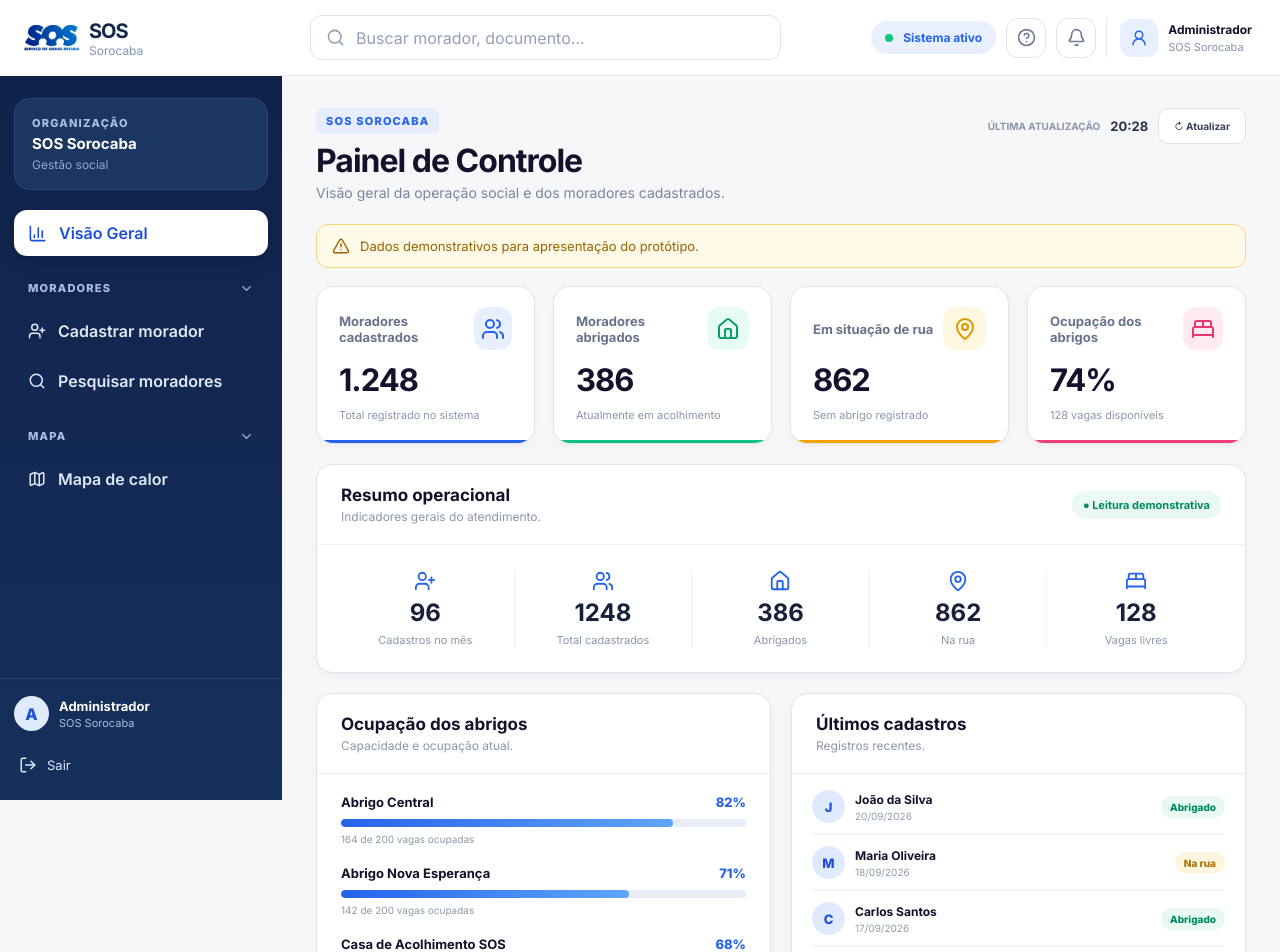
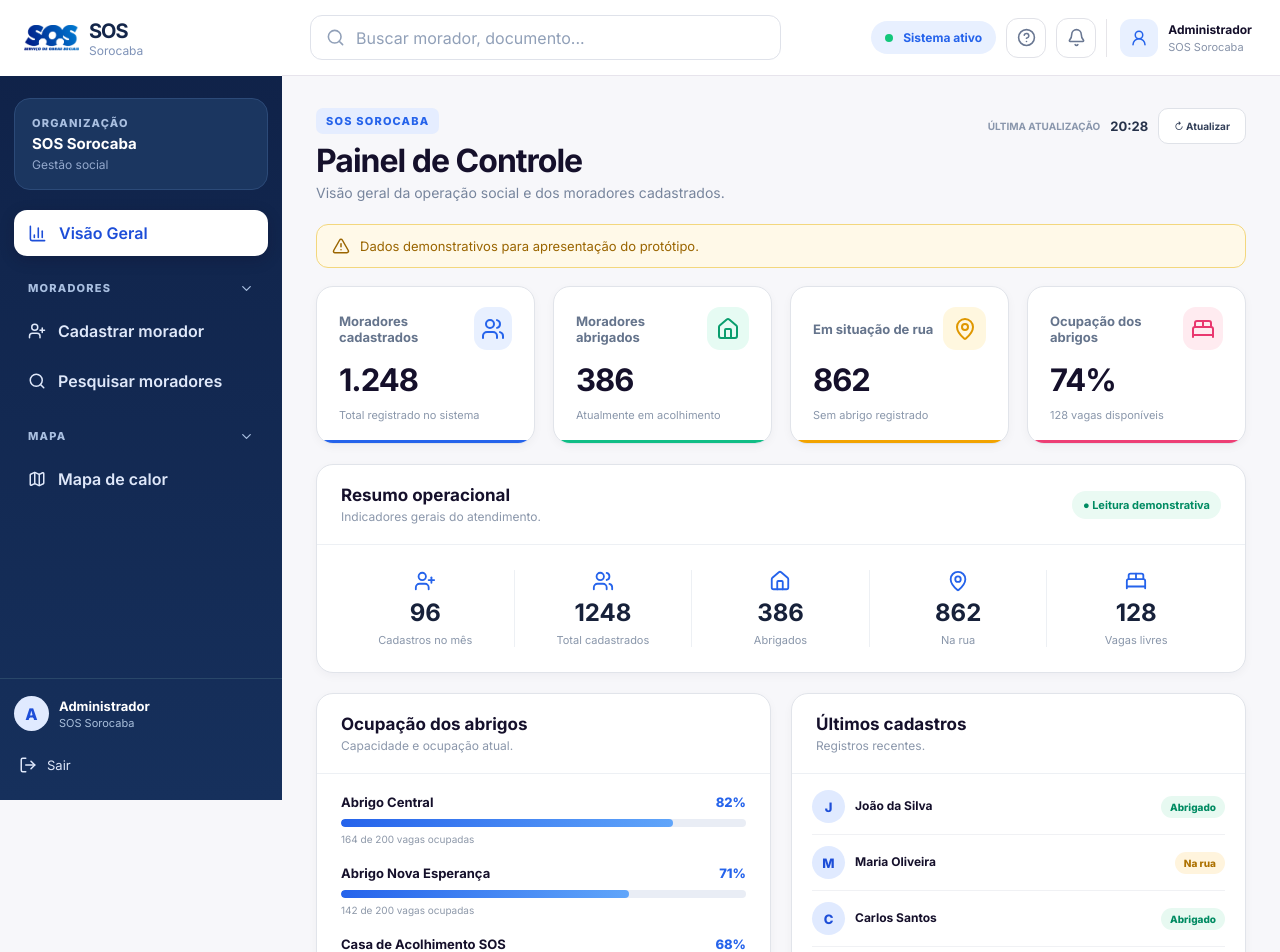
Before and after one commit to rafasyk/sos-sorocaba-main, a React (Vite) app: page /dashboard in a window 1280 px wide. Shown: the top 952 px of the page. Built offline with nearby package versions, Linux system fonts and the light colour scheme.

Commit message:
corrigir moradores

```diff
--- a/src/data/moradores.ts
+++ b/src/data/moradores.ts
@@ -1,12 +1,61 @@
 import type { Morador } from "../types";
 
+const base: Omit<Morador, "id" | "nome" | "situacao" | "abrigo" | "latitude" | "longitude"> = {
+  dataFicha: "",
+  enderecoAtual: "",
+  bairro: "",
+  cidadeAtual: "Sorocaba",
+  estadoAtual: "SP",
+  dataNascimento: "",
+  idade: "",
+  naturalidade: "",
+  estadoNaturalidade: "",
+  estadoCivil: "",
+  temDocumento: false,
+  tipoDocumento: "",
+  numeroDocumento: "",
+  sexo: "",
+  profissao: "",
+  recebeBeneficio: false,
+  analfabeto: false,
+  grauEscolaridade: "",
+  nomePai: "",
+  paiFalecido: false,
+  nomeMae: "",
+  maeFalecida: false,
+  pessoaContato: "",
+  telefoneContato: "",
+  deficiencia: false,
+  doencaMental: false,
+  refugiadoImigrante: false,
+  identidadeTrans: false,
+  trajetoriaRua: false,
+  indigena: false,
+  egressoSistemaPrisional: false,
+  povoTradicional: false,
+  dependenciaQuimica: false,
+  bebidaAlcoolica: false,
+  drogas: false,
+  cidadeProcedencia: "",
+  estadoProcedencia: "",
+  zonaProcedencia: "",
+  motivoSorocaba: "",
+  historicoProvidencias: "",
+  registrosAcolhimento: [],
+};
+
+type Dados = Partial<Morador> &
+  Pick<Morador, "id" | "nome" | "situacao" | "abrigo" | "latitude" | "longitude">;
+
+const criar = (dados: Dados): Morador => ({ ...base, ...dados });
+
 export const moradores: Morador[] = [
-  { id: 1, nome: "João da Silva", documento: "123.456.789-00", dataCadastro: "20/09/2026", situacao: "Abrigado", abrigo: "Abrigo Central", latitude: -23.5015, longitude: -47.4526 },
-  { id: 2, nome: "Maria Oliveira", documento: "987.654.321-00", dataCadastro: "18/09/2026", situacao: "Na rua", abrigo: null, latitude: -23.5067, longitude: -47.4583 },
-  { id: 3, nome: "Carlos Santos", documento: "456.789.123-00", dataCadastro: "17/09/2026", situacao: "Abrigado", abrigo: "Abrigo Nova Esperança", latitude: -23.4982, longitude: -47.4461 },
-  { id: 4, nome: "Ana Paula Souza", documento: "321.654.987-00", dataCadastro: "16/09/2026", situacao: "Na rua", abrigo: null, latitude: -23.5108, longitude: -47.4624 },
-  { id: 5, nome: "José Roberto", documento: "741.852.963-00", dataCadastro: "15/09/2026", situacao: "Abrigado", abrigo: "Abrigo Central", latitude: -23.5031, longitude: -47.4501 },
-  { id: 6, nome: "Marcos Antônio", documento: "159.357.486-00", dataCadastro: "14/09/2026", situacao: "Na rua", abrigo: null, latitude: -23.5059, longitude: -47.4557 },
-  { id: 7, nome: "Luciana Alves", documento: "852.963.741-00", dataCadastro: "13/09/2026", situacao: "Abrigado", abrigo: "Abrigo Nova Esperança", latitude: -23.4947, longitude: -47.4402 },
-  { id: 8, nome: "Pedro Henrique", documento: "258.369.147-00", dataCadastro: "12/09/2026", situacao: "Na rua", abrigo: null, latitude: -23.5126, longitude: -47.4681 }
+  criar({ id: 1, nome: "João da Silva", temDocumento: true, tipoDocumento: "CPF", numeroDocumento: "123.456.789-00", dataFicha: "20/09/2026", situacao: "Abrigado", abrigo: "Abrigo Central", latitude: -23.5015, longitude: -47.4526 }),
+  criar({ id: 2, nome: "Maria Oliveira", temDocumento: true, tipoDocumento: "CPF", numeroDocumento: "987.654.321-00", dataFicha: "18/09/2026", situacao: "Na rua", abrigo: null, latitude: -23.5067, longitude: -47.4583 }),
+  criar({ id: 3, nome: "Carlos Santos", temDocumento: true, tipoDocumento: "CPF", numeroDocumento: "456.789.123-00", dataFicha: "17/09/2026", situacao: "Abrigado", abrigo: "Abrigo Nova Esperança", latitude: -23.4982, longitude: -47.4461 }),
+  criar({ id: 4, nome: "Ana Paula Souza", temDocumento: true, tipoDocumento: "CPF", numeroDocumento: "321.654.987-00", dataFicha: "16/09/2026", situacao: "Na rua", abrigo: null, latitude: -23.5108, longitude: -47.4624 }),
+  criar({ id: 5, nome: "José Roberto", temDocumento: true, tipoDocumento: "CPF", numeroDocumento: "741.852.963-00", dataFicha: "15/09/2026", situacao: "Abrigado", abrigo: "Abrigo Central", latitude: -23.5031, longitude: -47.4501 }),
+  criar({ id: 6, nome: "Marcos Antônio", temDocumento: true, tipoDocumento: "CPF", numeroDocumento: "159.357.486-00", dataFicha: "14/09/2026", situacao: "Na rua", abrigo: null, latitude: -23.5059, longitude: -47.4557 }),
+  criar({ id: 7, nome: "Luciana Alves", temDocumento: true, tipoDocumento: "CPF", numeroDocumento: "852.963.741-00", dataFicha: "13/09/2026", situacao: "Abrigado", abrigo: "Abrigo Nova Esperança", latitude: -23.4947, longitude: -47.4402 }),
+  criar({ id: 8, nome: "Pedro Henrique", temDocumento: true, tipoDocumento: "CPF", numeroDocumento: "258.369.147-00", dataFicha: "12/09/2026", situacao: "Na rua", abrigo: null, latitude: -23.5126, longitude: -47.4681 }),
 ];
--- /dev/null
+++ b/src/vite-env.d.ts
@@ -0,0 +1 @@
+/// <reference types="vite/client" />
```
